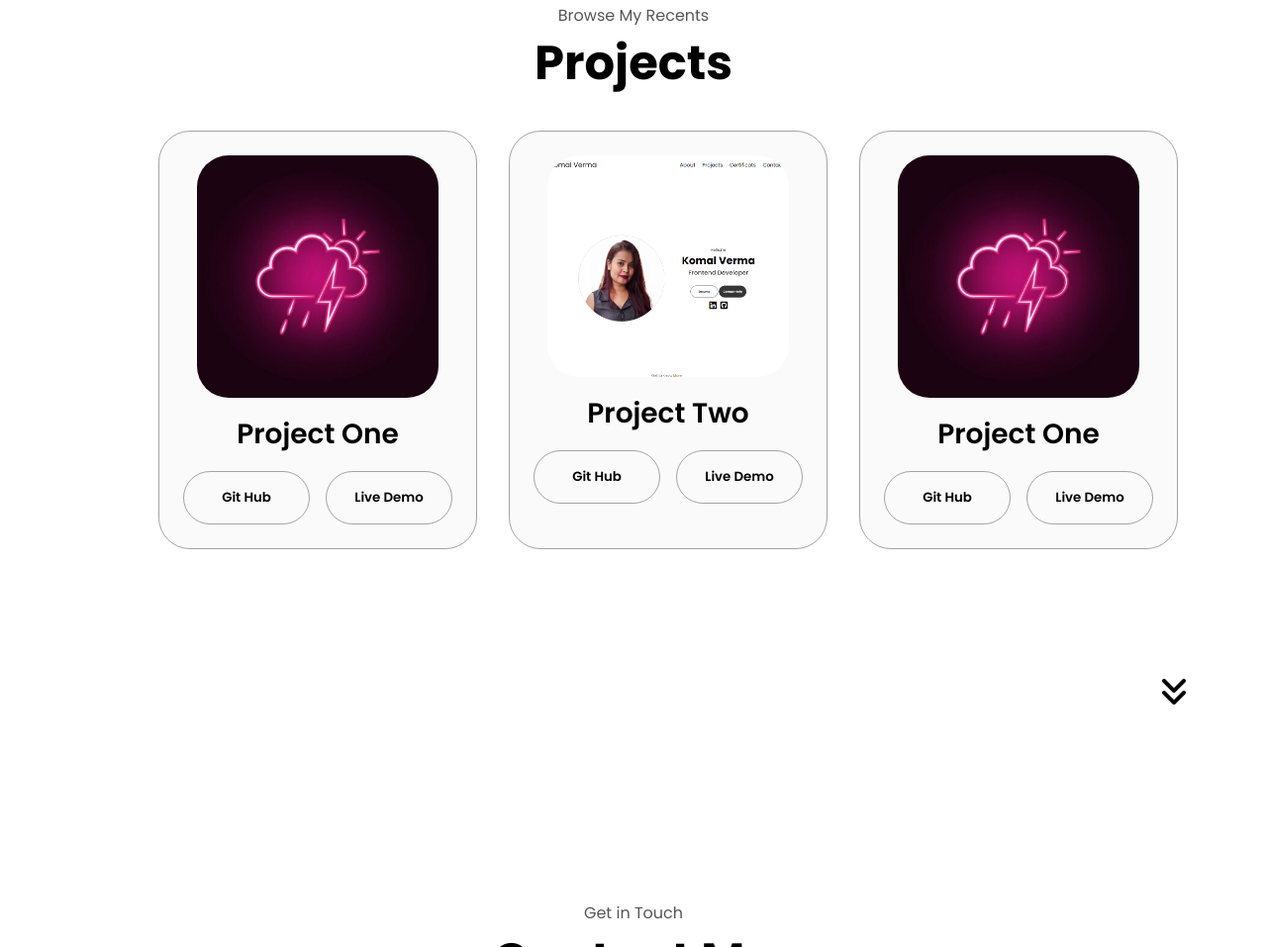
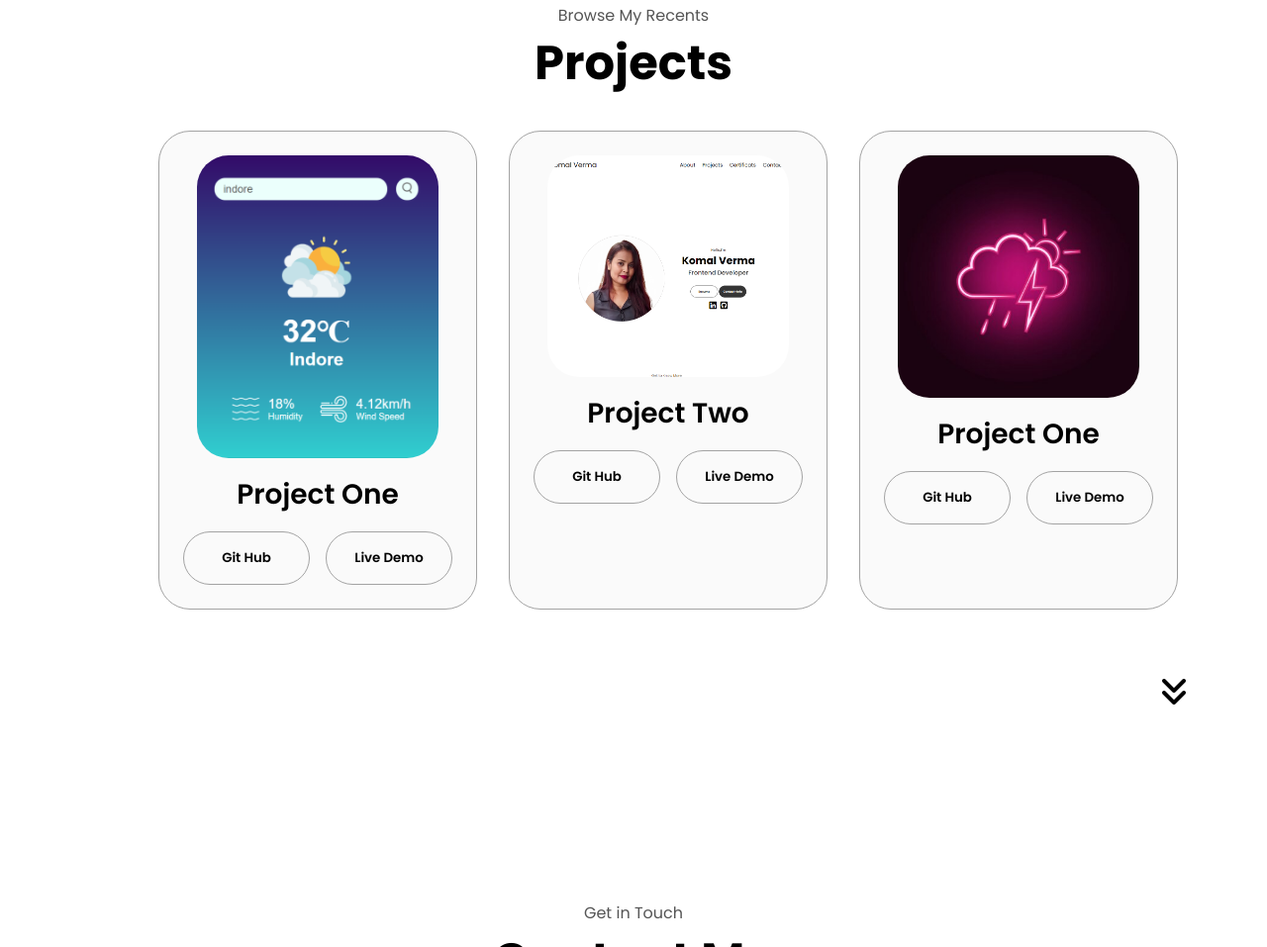
Before and after one commit to Komal02verma/Portfolio-Project, a plain HTML site: page index.html in a window 1280 px wide. Shown: the part 2461-3418 px from the top of the page at 99% size. Drawn offline with Linux system fonts and the light colour scheme.

Commit message:
index.html

```diff
--- a/index.html
+++ b/index.html
@@ -152,7 +152,7 @@
             <div class="about-container">
                 <div class="details-container color-container">
                     <div class="article-container">
-                        <img src="fevicon.jpg" alt="weather-app" class="project-img">
+                        <img src="Screenshot (129).png" alt="weather-app" class="project-img">
                     </div>
                     <h2 class="experience-sub-title project-title">Project One</h2>
                     <div class="btn-container">
```
